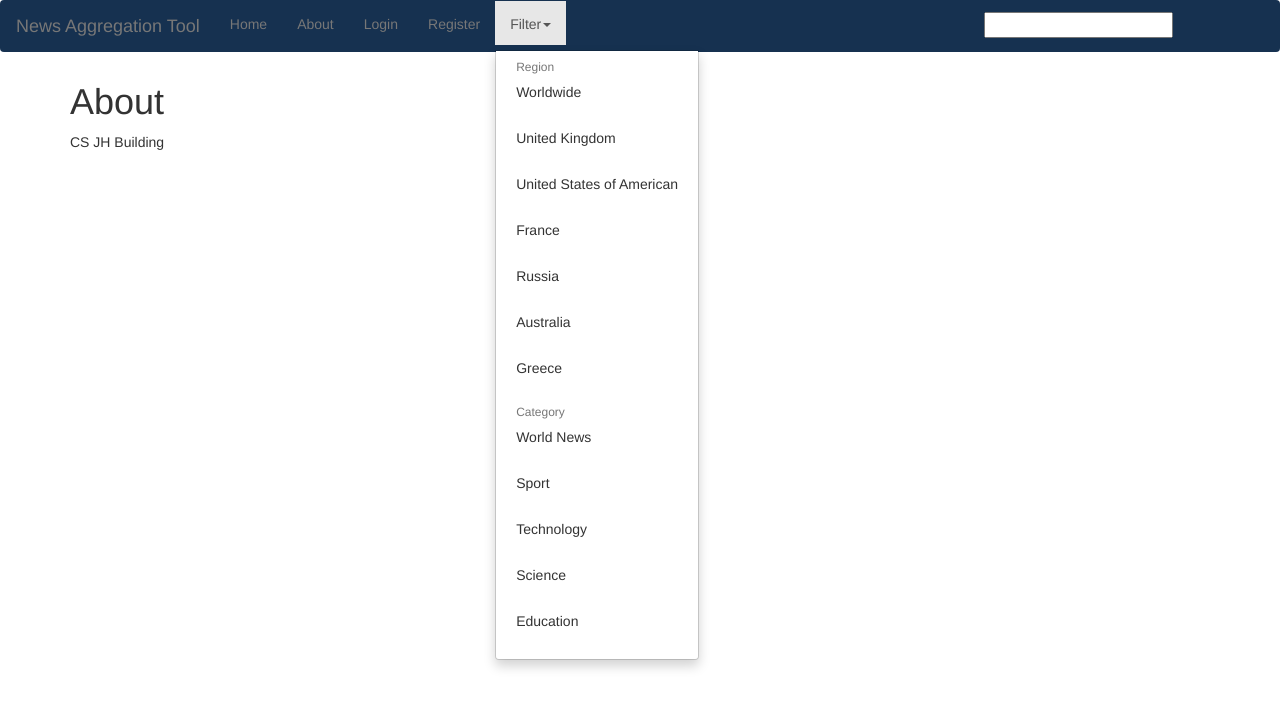
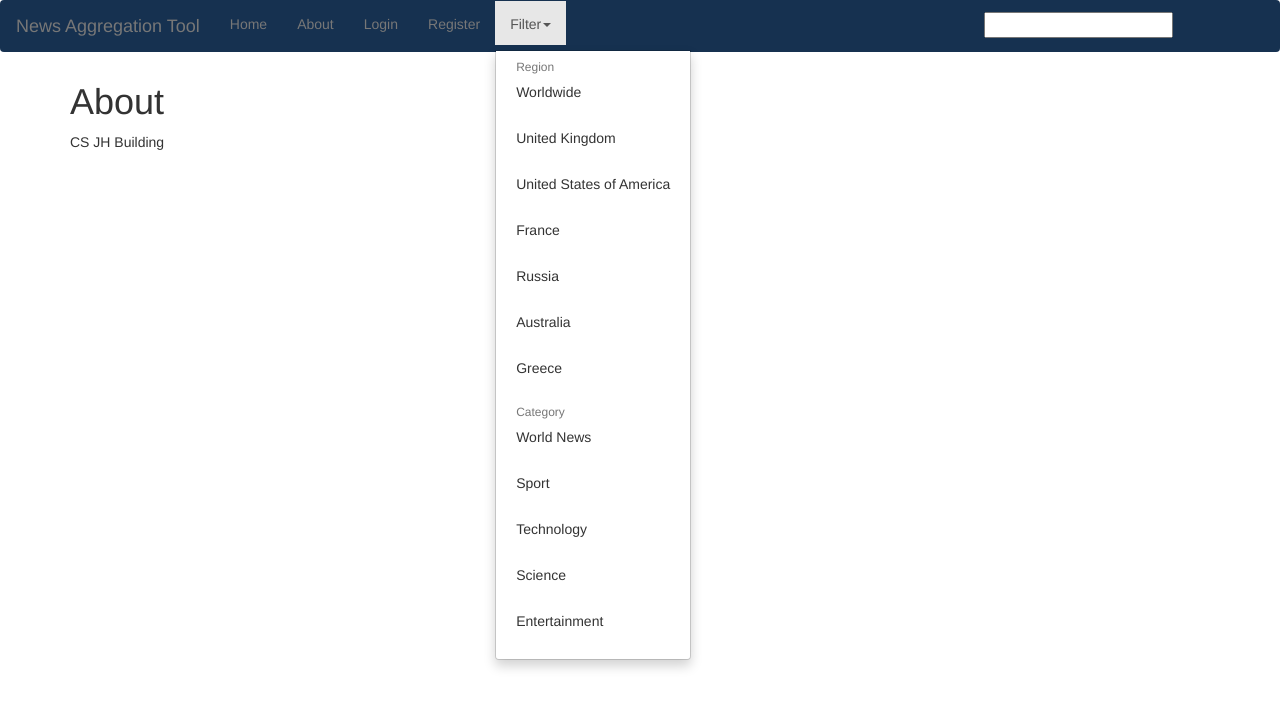
Before and after one commit to MaximKN/CS3051NAT, a Django app: page /about in a window 1280 px wide, after a click on "Filter". Shown: the top 708 px of the page. Run offline with Django 3.2, Linux system fonts and the light colour scheme; some libraries are stand-ins or nearby versions; some web fonts are replaced.

Commit message:
Spelling errors

```diff
--- a/nat/templates/nat/base.html
+++ b/nat/templates/nat/base.html
@@ -54,7 +54,7 @@
                           <li class="dropdown-header">Region</li>
                           <li><a href="/category/0">Worldwide</a></li>
                           <li><a href="/category/1">United Kingdom</a></li>
-                          <li><a href="/category/2">United States of American</a></li>
+                          <li><a href="/category/2">United States of America</a></li>
                           <li><a href="/category/3">France</a></li>
                           <li><a href="/category/4">Russia</a></li>
                           <li><a href="/category/5">Australia</a></li>
@@ -64,7 +64,7 @@
                           <li><a href="/category/8">Sport</a></li>
                           <li><a href="/category/9">Technology</a></li>
                           <li><a href="/category/10">Science</a></li>
-                          <li><a href="/category/11">Education</a></li>
+                          <li><a href="/category/11">Entertainment</a></li>
                       </ul>
                   </li>
               </ul>
```
